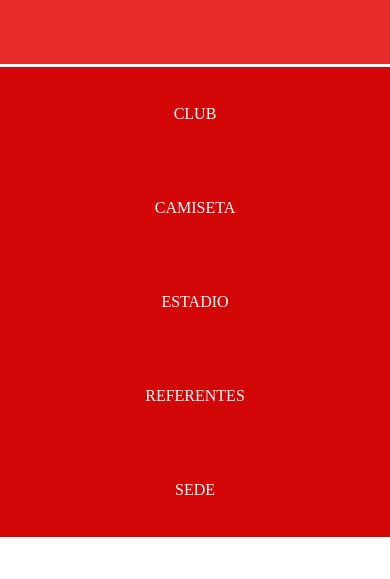
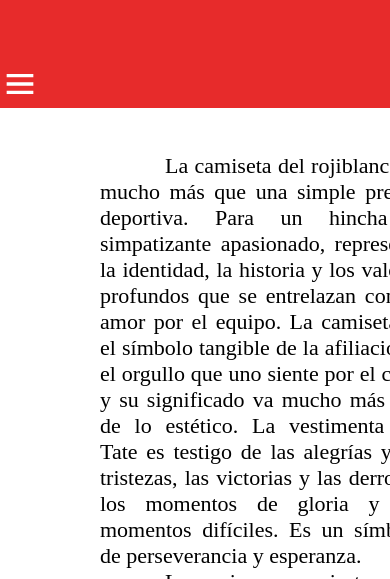
Before and after one commit to LucaTomasMartino/proyectofinal, a plain HTML site: page pages/camiseta.html in a window 390 px wide. Shown: the part 189-768 px from the top of the page. Drawn offline with Linux system fonts and the light colour scheme; a web font is replaced by a local one.

Commit message:
menu hambuerguesa prueba

```diff
--- a/css/style.css
+++ b/css/style.css
@@ -47,6 +47,9 @@
     color:     #D20606;
     background: #ffffff;
     animation: 1s ms 1;
+}
+.nav-label , .nav-input{
+    display: none;
 }
 @keyframes ms {
     0%{
@@ -539,19 +542,32 @@
     }
     }
 @media (max-width:425px){
-    header{
-        overflow-x: hidden;
-    }
-    main{
-        overflow-x: hidden;
-    }
     .escudo{
         height: 115px;
         width: auto;
         left: 20px;
     }
-    li a{
-        padding: 60px 100px
+    .nav-label{
+        display: block;
+        cursor: pointer;
+    }
+    .barraDeNavegacion{
+        position: absolute;
+        top: 300px;
+        bottom: 100px;
+        background-color: #E72B2B;
+        width: 100%;
+        left: 0;
+        display: flex;
+        justify-content: space-evenly;
+        flex-direction: column;
+        align-items: center;
+        clip-path: circle(0 at center);
+        transition: clip-path 1s ease-in-out;
+        z-index: 1;
+    }
+    .nav-input:checked + .barraDeNavegacion{
+        clip-path: circle(100% at center);
     }
     h1{
         font-size: 45px;
@@ -620,20 +636,6 @@
     }
     footer{
         bottom: -20px;
-    }
-    ul{
-        justify-content: left;
-    }
-    nav ul{
-        list-style-type: none;
-        margin: 0;
-        padding: 0;
-        display: flex;
-        flex-direction: column;
-        align-items: center;
-    }
-    nav ul li {
-        margin: -22px 0;
     }
     .maincamiseta{
         overflow-x: hidden;
--- a/pages/camiseta.html
+++ b/pages/camiseta.html
@@ -18,6 +18,11 @@
     <h1 class="h1camiseta"> MEMORIA TATENGUE</h1><!--es h1 porque es el titulo, nombre de la pagina, hay uno por sitio web-->
         <h5 class="h5camiseta">  1907 </h5>
         <nav id="menu">
+            <div class="nav-container">
+                <label for="menuu" class="nav-label">
+                    <img src="../assets/menu.svg" alt="" class="nav-img">
+                </label>
+                <input type="checkbox" id="menuu" class="nav-input">
             <ul class="barraDeNavegacion"  style="list-style: none;">
                 <li><a href="../index.html">CLUB</a></li>
                 <li><a href="./camiseta.html">CAMISETA</a></li>
@@ -25,6 +30,7 @@
                 <li><a href="./referentes.html">REFERENTES</a></li>
                 <li><a href="./sede.html">SEDE</a></li>
             </ul>
+            </div>
         </nav>
     </header>
     <main class="maincamiseta">
```
Also changed, not shown: index.html (+6 -0 lines), pages/estadio.html (+6 -0 lines), pages/referentes.html (+6 -0 lines), pages/sede.html (+6 -0 lines), assets/menu.svg (added).
